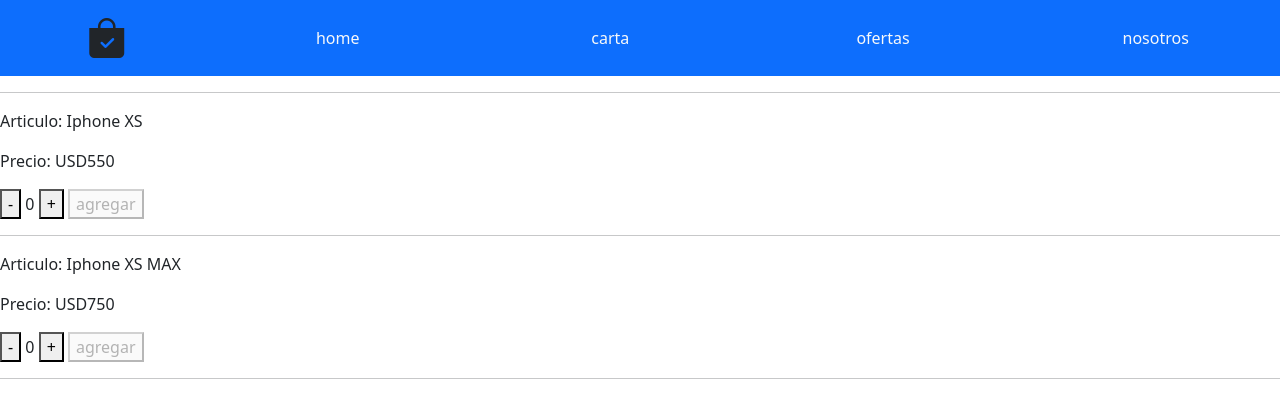
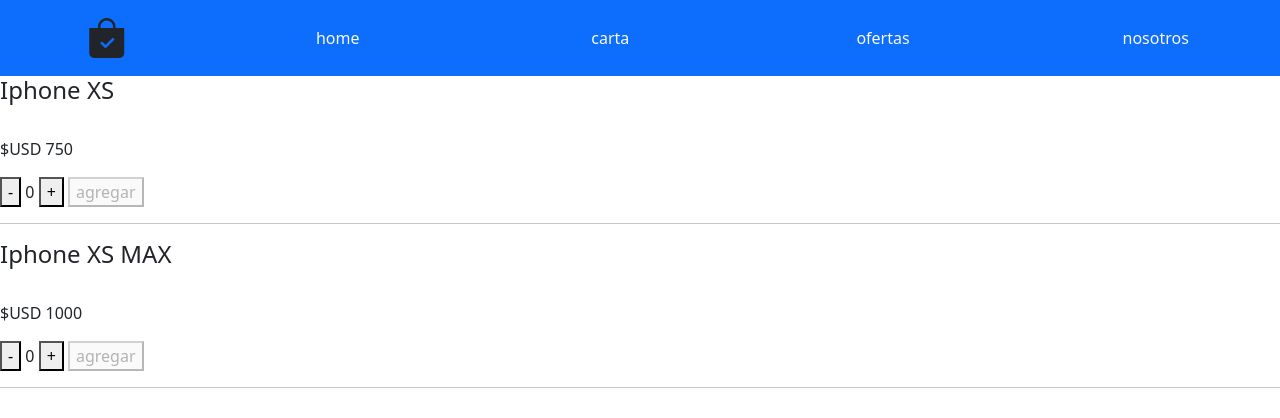
Before and after one commit to AgustinBeli/PRJS-DesafioEntregable1, a React (Create React App) app in the folder eccom-nozomi/: page / in a window 1280 px wide. Shown: the top 418 px of the page. Built offline with nearby package versions, Linux system fonts and the light colour scheme.

Commit message:
Desafío: Catálogo con MAPS y Promises

```diff
--- a/eccom-nozomi/src/App.js
+++ b/eccom-nozomi/src/App.js
@@ -1,17 +1,13 @@
 import ItemListContainer from "./components/ItemListContainer";
-import NavBar from "./components/NavBar";
 import './App.css';
+import NavBar from './components/NavBar'
 
 const App = () => {
   return (
     <div>
       <>
         <NavBar />
-        <hr />
-        <ItemListContainer articulo="Iphone XS" precio="USD550" />
-        <hr />
-        <ItemListContainer articulo="Iphone XS MAX" precio="USD750" />
-        <hr />
+        <ItemListContainer />
       </>
     </div>
   );
--- /dev/null
+++ b/eccom-nozomi/src/components/Item.js
@@ -0,0 +1,18 @@
+import ItemCount from "./ItemCount";
+
+const Item = ({ id, name, model, price, image }) => {
+    const add = (msj) => {
+        alert("Agregaste al carrito: " + msj + " " + name + " " + model);
+    }
+    return (
+        <>
+            <h4>{id} {name} {model}</h4>
+            <img src={image} alt=""></img>
+            <p>${price}</p>
+            <ItemCount stock={5} initial={0} add={add} />
+            <hr></hr>
+        </>
+    );
+
+}
+export default Item
--- /dev/null
+++ b/eccom-nozomi/src/components/ItemList.js
@@ -0,0 +1,17 @@
+import Item from "./Item";
+import { products } from "../utilities/products";
+
+
+const ItemList = ({ items }) => {
+    return (
+        <>
+            {
+                items
+                    ? products.map(item => <Item key={item.id} name={item.name} model={item.model} image={item.image[0]} price={item.price} />)
+                    : <p>no funca</p>
+            }
+        </>
+    );
+}
+
+export default ItemList;
--- a/eccom-nozomi/src/components/ItemListContainer.js
+++ b/eccom-nozomi/src/components/ItemListContainer.js
@@ -1,20 +1,25 @@
-import ItemCount from "./ItemCount"
+import ItemCount from './ItemCount';
+import ItemList from './ItemList';
+import { useEffect, useState } from 'react';
+import promesa from '../utilities/promesa'
 
-const ItemListContainer = (item) => {
-    const add = (cant) => {
-        if (cant !== 0) {
-            alert("agregaste " + cant + " items, al carrito")
-        } else {
-            <button></button>
-            alert("no seleccionaste una cantidad")
-        }
-    }
+const ItemListContainer = () => {
+    const [datos, setDatos] = useState([]);
+
+    useEffect(() => {
+        promesa({ datos })
+            .then(result => setDatos(result))
+            .catch(err => alert("ERROR"))
+
+    }, [datos])
+
     return (
-        <div>
-            <p>Articulo: {item.articulo}</p>
-            <p>Precio: {item.precio}</p>
-            <ItemCount stock={5} initial={0} add={add} ></ItemCount>
-        </div>
+        <>
+            <>
+                <ItemList items={datos} />
+            </>
+        </>
     )
 }
+
 export default ItemListContainer
--- a/eccom-nozomi/src/utilities/products.js
+++ b/eccom-nozomi/src/utilities/products.js
@@ -1,16 +1,16 @@
-const products = [
+export const products = [
     {
-        id: 01,
+        id: 1,
         name: "Iphone",
         model: "XS",
-        stock: 5,
-        price: "USD 1000"
+        price: "USD 750",
+        image: ""
     },
     {
-        id: 02,
+        id: 2,
         name: "Iphone",
         model: "XS MAX",
-        stock: 5,
-        price: "USD 1500"
+        price: "USD 1000",
+        image: ""
     }
 ]
--- /dev/null
+++ b/eccom-nozomi/src/utilities/promesa.js
@@ -0,0 +1,16 @@
+let validate = true
+
+let promesa = (task) => {
+    return new Promise((resolve, reject) => {
+        if (validate) {
+            setTimeout(() => {
+                resolve(task)
+            }, 2000)
+
+        } else {
+            reject(alert("error"))
+        }
+    })
+}
+
+export default promesa
```
